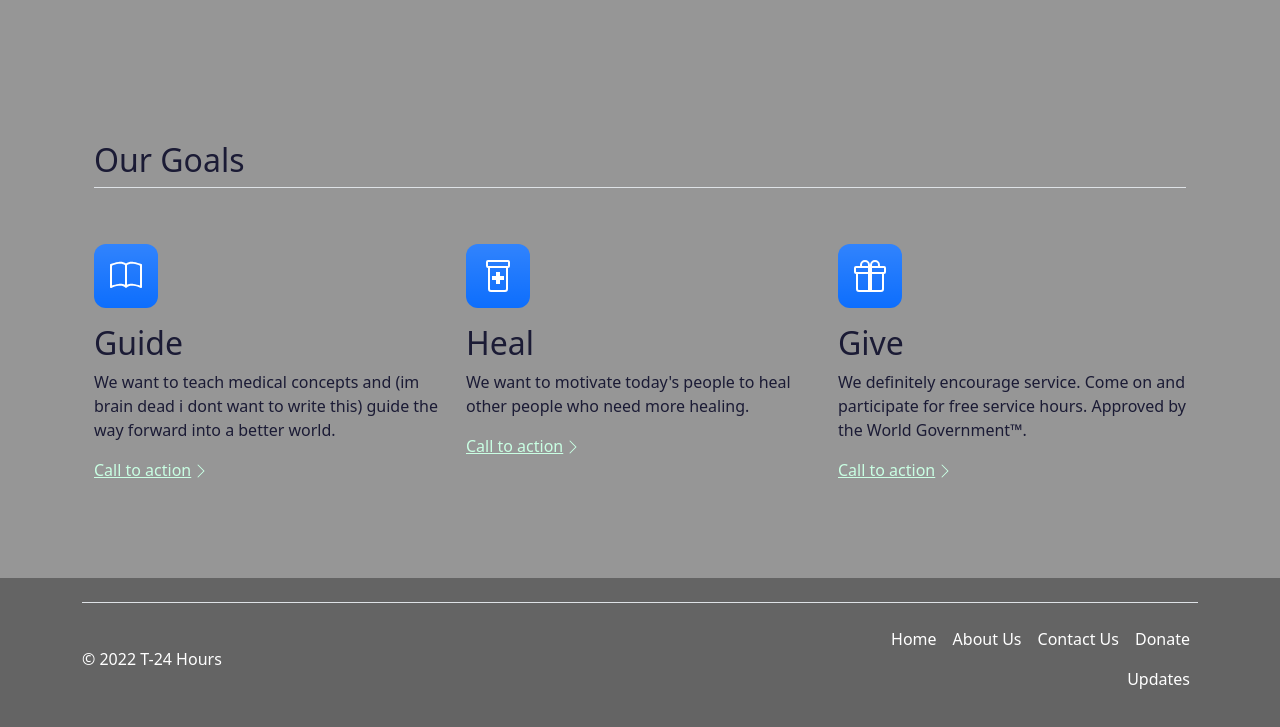
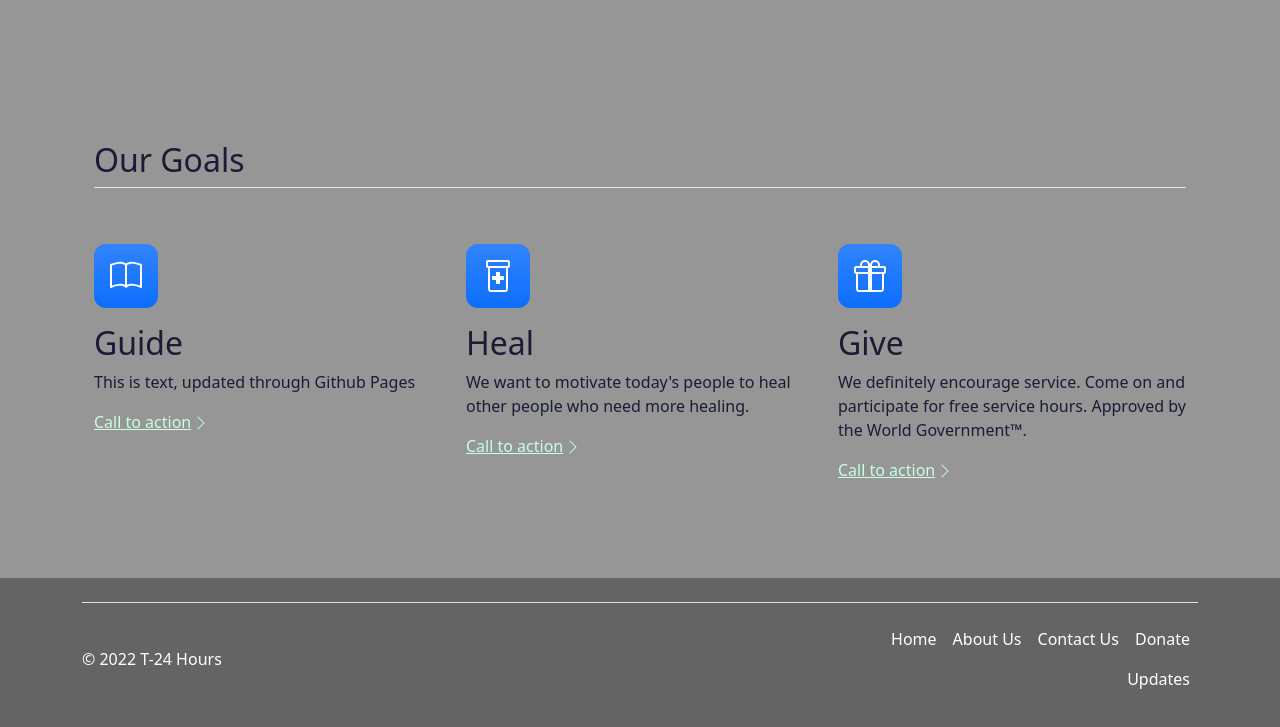
Before and after one commit to T-Minus-24-Hours/t-minus-24-hours.github.io, a plain HTML site: page index.html in a window 1280 px wide. Shown: the part 663-1390 px from the top of the page. Drawn offline with nearby package versions, Linux system fonts and the light colour scheme.

Commit message:
deploy: 233e797dd280ff65d3577d4917b7d342ad011cd4

```diff
--- a/index.html
+++ b/index.html
@@ -77,7 +77,7 @@
           <svg class="bi" width="1em" height="1em"><use xlink:href="#book"/></svg>
         </div>
         <h2>Guide</h2>
-        <p>We want to teach medical concepts and (im brain dead i dont want to write this) guide the way forward into a better world.
+        <p>This is text, updated through Github Pages
         </p>
         <a href="#" class="icon-link">
           Call to action
```
